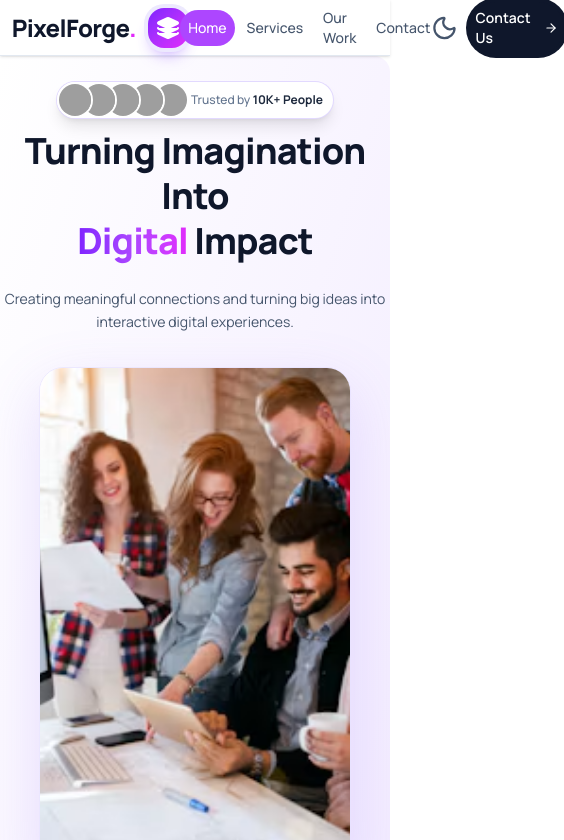
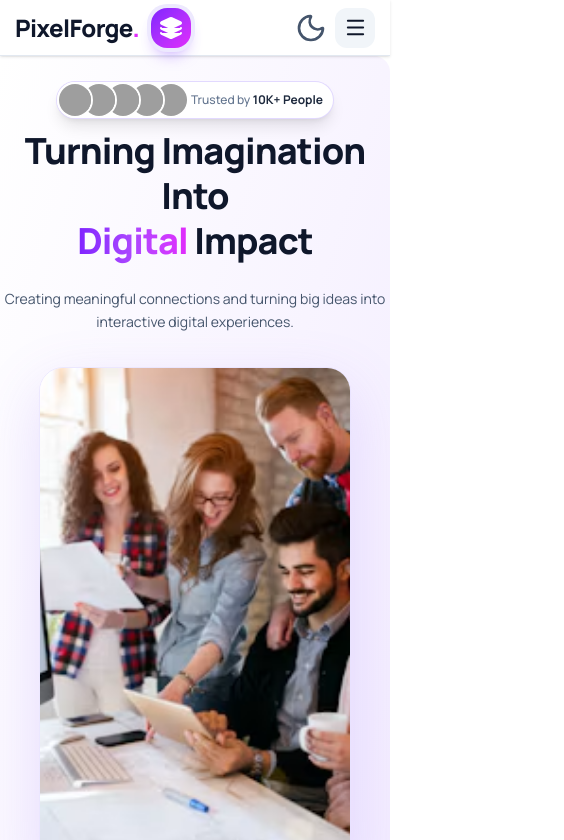
Before and after one commit to ib-nawaz/PixelForge-React, a React (Vite) app: page /home in a window 390 px wide. Shown: the top 840 px of the page, 564 px wide, since content can reach past the window. Built offline with nearby package versions, Linux system fonts and the light colour scheme; grey boxes are pictures that could not be loaded.

Commit message:
Add framer-motion dependency and implement responsive navbar with mobile menu toggle

```diff
--- a/package.json
+++ b/package.json
@@ -11,6 +11,7 @@
   },
   "dependencies": {
     "@tailwindcss/vite": "^4.3.4",
+    "framer-motion": "^14.10.1",
     "lucide-react": "^1.69.0",
     "react": "^19.3.1",
     "react-dom": "^19.3.1",
--- a/src/Components/Home.jsx
+++ b/src/Components/Home.jsx
@@ -18,7 +18,7 @@ const Home = () => {
             <section className="w-full min-h-[85vh] flex flex-col items-center pt-[3vh] pb-16 px-4">
 
                 {/* Trusted Badge */}
-                <div className="mt flex items-center gap-4 w-fit max-w-full px-3 sm:px-5 py-3.5 rounded-full border border-violet-300/50 bg-white shadow-lg">
+                <div className="mt flex items-center gap-4 w-fit max-w-full px-3 sm:px-5 py-3.5 rounded-full border border-violet-300/50 bg-white shadow-lg z-10">
 
                     {/* Avatars */}
                     <div className="relative shrink-0 w-[108px] h-9">
--- a/src/Components/Navbar.jsx
+++ b/src/Components/Navbar.jsx
@@ -1,22 +1,27 @@
-import React, { useContext } from 'react'
+
+import React, { useContext, useState } from 'react'
 import { NavLink } from 'react-router-dom'
-import { Sun, Moon, Layers3, ArrowRight } from "lucide-react";
+import { Sun, Moon, Layers3, ArrowRight, Menu, X } from "lucide-react";
 import { DarkWhite } from './Conetxt/context';
 
 const Navbar = () => {
 
     const { darkMode, setDarkMode } = useContext(DarkWhite)
+    const [menuOpen, setMenuOpen] = useState(false)
+
+    const closeMenu = () => setMenuOpen(false)
 
     return (
-        <nav className={`sticky top-0 z-50 flex items-center justify-between pxx h-14 ff bg-white/80 backdrop-blur-md border-b border-slate-200 shadow-sm ${darkMode ? "bg-white" : ""}
-        `}>
+        <nav className={`navbar sticky top-0 z-50 flex items-center justify-between pxx h-14 ff bg-white/80 backdrop-blur-md border-b border-slate-200 shadow-sm ${darkMode ? "bg-white" : ""}`}>
 
+            {/* Logo */}
             <div>
-                <NavLink to='/home' className="flex items-center gap-3 group">
+                <NavLink to='/home' onClick={closeMenu} className="flex items-center gap-3 group">
 
                     <span className="ml-8 text-2xl font-black tracking-tight text-slate-900 transition-colors duration-300 group-hover:text-violet-600 texts">
                         PixelForge<span className="text-fuchsia-500">.</span>
                     </span>
+
                     <span className="flex h-10 w-10 items-center justify-center rounded-2xl bg-gradient-to-br from-violet-600 to-fuchsia-500 text-white ring-4 ring-violet-100 shadow-lg shadow-violet-500/40 transition-all duration-300 group-hover:rotate-12 group-hover:scale-110 group-hover:ring-violet-200">
                         <Layers3 size={24} className="fill-white" />
                     </span>
@@ -25,36 +30,59 @@ const Navbar = () => {
             </div>
 
             {/* Middle: Links */}
-            <div className="flex items-center gap-5">
-                <NavLink to='/home' className={(e) => `px-5 py-3.5 rounded-2xl text-sm font-medium transition-all duration-200 ${e.isActive ? "bg-purple-500 text-white ring-8 ring-purple-500" : "text-slate-600 hover:bg-slate-100 hover:text-slate-900"}`}>Home</NavLink>
+            <div className={`navbar-links flex items-center gap-5 ${menuOpen ? "navbar-links-open" : ""}`}>
 
-                <NavLink to='/services' className={(e) => `px-5 py-3.5 rounded-2xl text-sm font-medium transition-all duration-200 ${e.isActive ? "bg-purple-500 text-white ring-8 ring-purple-500" : "text-slate-600 hover:bg-slate-100 hover:text-slate-900"}`}>Services</NavLink>
+                <NavLink to='/home' onClick={closeMenu} className={({ isActive }) => `px-5 py-3.5 rounded-2xl text-sm font-medium transition-all duration-200 ${isActive ? "bg-purple-500 text-white ring-4 ring-purple-200" : "text-slate-600 hover:bg-slate-100 hover:text-slate-900"}`}>Home</NavLink>
 
-                <NavLink to='/ourwork' className={(e) => `px-5 py-3.5 rounded-2xl text-sm font-medium transition-all duration-200 ${e.isActive ? "bg-purple-500 text-white ring-8 ring-purple-500" : "text-slate-600 hover:bg-slate-100 hover:text-slate-900"}`}>Our Work</NavLink>
+                <NavLink to='/services' onClick={closeMenu} className={({ isActive }) => `px-5 py-3.5 rounded-2xl text-sm font-medium transition-all duration-200 ${isActive ? "bg-purple-500 text-white ring-4 ring-purple-200" : "text-slate-600 hover:bg-slate-100 hover:text-slate-900"}`}>Services</NavLink>
 
-                <NavLink to='/contact' className={(e) => `px-5 py-3.5 rounded-2xl text-sm font-medium transition-all duration-200 ${e.isActive ? "bg-purple-500 text-white ring-8 ring-purple-500" : "text-slate-600 hover:bg-slate-100 hover:text-slate-900"}`}>Contact</NavLink>
-            </div>
+                <NavLink to='/ourwork' onClick={closeMenu} className={({ isActive }) => `px-5 py-3.5 rounded-2xl text-sm font-medium transition-all duration-200 ${isActive ? "bg-purple-500 text-white ring-4 ring-purple-200" : "text-slate-600 hover:bg-slate-100 hover:text-slate-900"}`}>Our Work</NavLink>
 
-            {/* Right: Sun, Moon, Button */}
-            <div className="flex items-center gap-3">
+                <NavLink to='/contact' onClick={closeMenu} className={({ isActive }) => `px-5 py-3.5 rounded-2xl text-sm font-medium transition-all duration-200 ${isActive ? "bg-purple-500 text-white ring-4 ring-purple-200" : "text-slate-600 hover:bg-slate-100 hover:text-slate-900"}`}>Contact</NavLink>
 
-                {darkMode ? (
-                    < Sun className="h-8 w-8 p-5 rounded-full text-slate-600 cursor-pointer transition duration-200 hover:bg-slate-100 hover:ring-7 hover:ring-slate-100 hover:text-ampurple-500" size={14}
-                        onClick={() => setDarkMode(prev => !prev)}
-                    />) : (
-
-                    <Moon className="h-8 w-8 p-2 rounded-full text-slate-600 cursor-pointer transition duration-200 hover:bg-slate-100 hover:ring-7 hover:ring-slate-100 hover:text-violet-600" size={14}
-                        onClick={() => setDarkMode(prev => !prev)} />
-                )}
-
-                < NavLink to='/contact' className="group flex items-center gap-2 rounded-full bg-slate-900 px-5 py-2 text-sm font-semibold text-white ring-4 ring-slate-900 transition duration-200 hover:bg-violet-600 hover:ring-violet-600 hover:shadow-lg hover:shadow-viopurple-500/30 cursor-pointer pxb">
-                    Contact Us
-                    <span className="transition-transform duration-200 group-hover:translate-x-1"><ArrowRight size={14} /></span>
+                {/* Mobile Contact */}
+                <NavLink to='/contact' onClick={closeMenu} className="mobile-contact">
+                    Contact Us <ArrowRight size={15} />
                 </NavLink>
 
             </div>
 
-        </nav >
+            {/* Right: Sun, Moon, Button */}
+            <div className="navbar-actions flex items-center gap-3">
+
+                {darkMode ? (
+                    <Sun
+                        className="h-8 w-8 p-2 rounded-full text-slate-600 cursor-pointer transition duration-200 hover:bg-slate-100 hover:text-purple-500"
+                        size={14}
+                        onClick={() => setDarkMode(prev => !prev)}
+                    />
+                ) : (
+                    <Moon
+                        className="h-8 w-8 p-2 rounded-full text-slate-600 cursor-pointer transition duration-200 hover:bg-slate-100 hover:text-violet-600"
+                        size={14}
+                        onClick={() => setDarkMode(prev => !prev)}
+                    />
+                )}
+
+                <NavLink to='/contact' className="navbar-contact group flex items-center gap-2 rounded-full bg-slate-900 px-5 py-2 text-sm font-semibold text-white transition duration-200 hover:bg-violet-600 hover:shadow-lg cursor-pointer">
+                    Contact Us
+                    <span className="transition-transform duration-200 group-hover:translate-x-1">
+                        <ArrowRight size={14} />
+                    </span>
+                </NavLink>
+
+                {/* Hamburger */}
+                <button
+                    className="hamburger"
+                    onClick={() => setMenuOpen(prev => !prev)}
+                    aria-label="Toggle menu"
+                >
+                    {menuOpen ? <X size={23} /> : <Menu size={23} />}
+                </button>
+
+            </div>
+
+        </nav>
     )
 }
 
--- a/src/index.css
+++ b/src/index.css
@@ -291,3 +291,115 @@
         justify-self: center;
     }
 }
+
+
+/* RESPONSIVE NAVBAR */
+
+.hamburger {
+    display: none;
+    align-items: center;
+    justify-content: center;
+
+    width: 40px;
+    height: 40px;
+
+    border: none;
+    border-radius: 12px;
+
+    background: #f1f5f9;
+    color: #0f172a;
+
+    cursor: pointer;
+}
+
+/* Mobile Contact Button */
+
+.mobile-contact {
+    display: none;
+}
+
+/* TABLET + MOBILE */
+
+@media (max-width: 850px) {
+
+    .navbar-links {
+        position: absolute;
+        top: 56px;
+        left: 0;
+
+        width: 100%;
+        padding: 20px;
+
+        display: flex;
+        flex-direction: column;
+        align-items: stretch;
+        gap: 12px;
+
+        background: white;
+        border-bottom: 1px solid #e5e7eb;
+        box-shadow: 0 15px 30px rgba(0, 0, 0, 0.08);
+
+        opacity: 0;
+        visibility: hidden;
+        transform: translateY(-10px);
+        z-index: 100;
+        transition: 0.3s ease;
+    }
+
+    .navbar-links-open {
+        opacity: 1;
+        visibility: visible;
+        transform: translateY(0);
+        z-index: 100;
+    }
+
+    .navbar-links a {
+        width: 100%;
+        text-align: center;
+        z-index: 100;
+    }
+
+    .hamburger {
+        display: flex;
+        z-index: 100;
+    }
+
+    .navbar-contact {
+        display: none;
+        z-index: 100;
+    }
+
+    .mobile-contact {
+        display: flex;
+        justify-content: center;
+        align-items: center;
+        gap: 10px;
+
+        padding: 14px;
+        border-radius: 15px;
+
+        background: #7c3aed;
+        color: white;
+        text-decoration: none;
+        font-weight: 600;
+        z-index: 100;
+    }
+}
+
+/* SMALL MOBILE */
+
+@media (max-width: 500px) {
+
+    .navbar {
+        padding: 0 15px;
+    }
+
+    .navbar-logo .texts {
+        margin-left: 0;
+        font-size: 20px;
+    }
+
+    .navbar-actions {
+        gap: 8px;
+    }
+}
```
Also changed, not shown: 1 other file (tests, documents, lock files or other folders).
